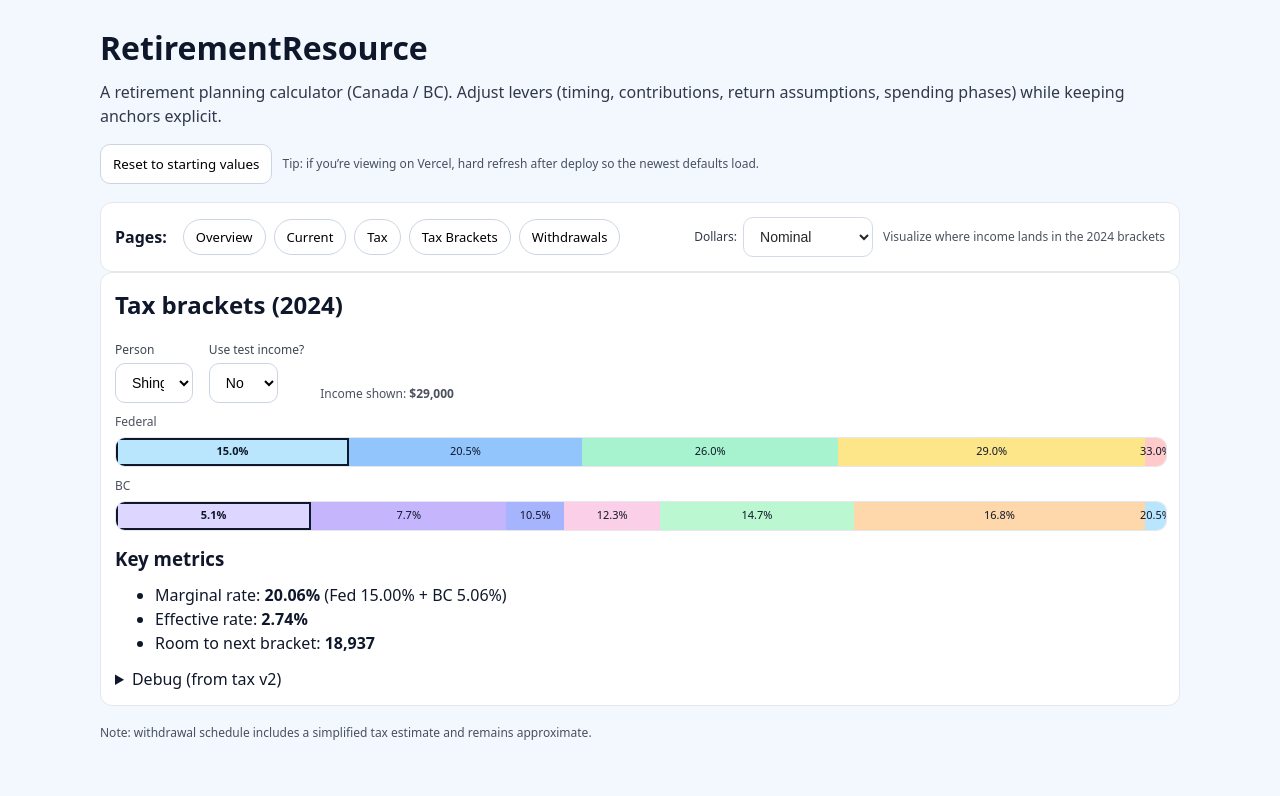
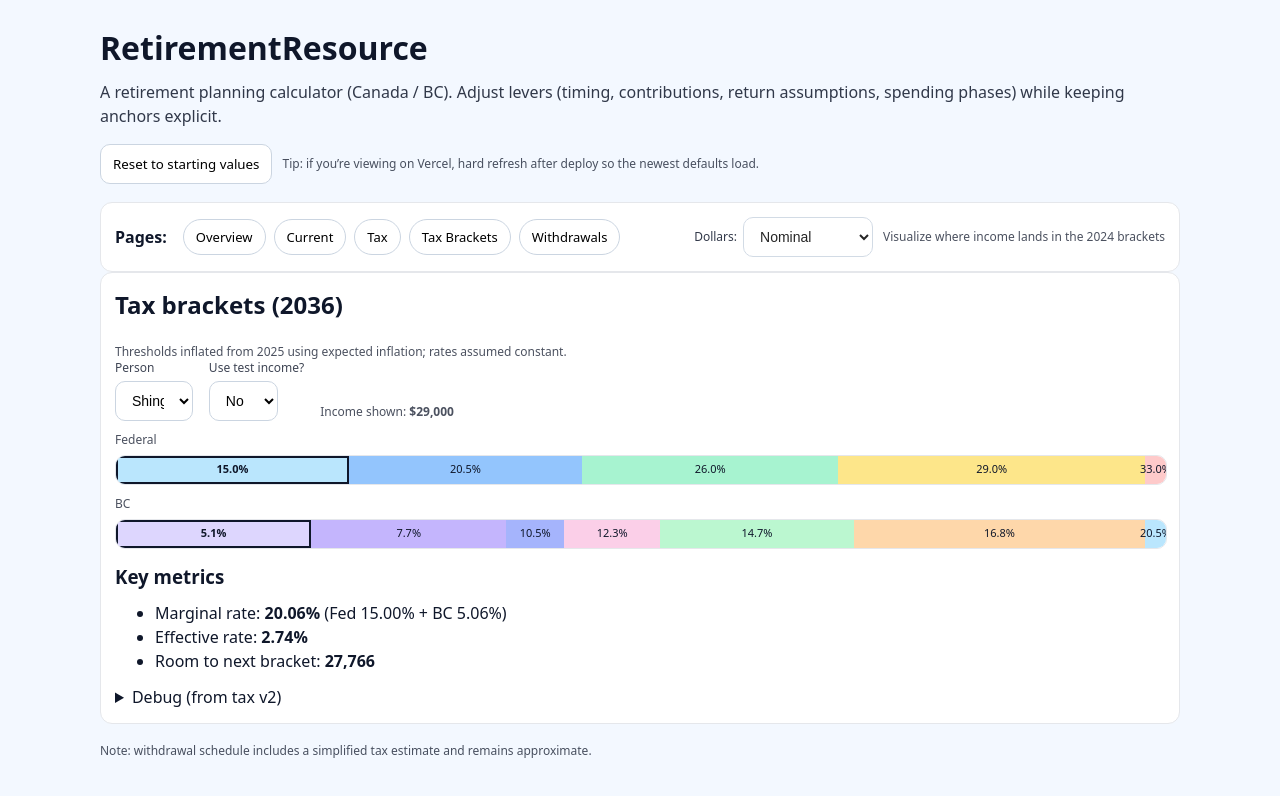
Before and after one commit to kawabunga8/RetirementResource, a React (Vite) app: page / in a window 1280 px wide. Both pictures are taken after a click on the button "Tax Brackets". Shown: the top 796 px of the page. Built offline with nearby package versions, Linux system fonts and the light colour scheme.

Commit message:
Make Tax Brackets page follow selected tax year (inflate thresholds)

```diff
--- a/src/App.tsx
+++ b/src/App.tsx
@@ -11,6 +11,7 @@ import {
 } from "./planDefaults";
 import { TFSA_ANNUAL_LIMIT_BY_YEAR } from "./data/publicRules";
 import { computeHouseholdTax } from "./tax/v2";
+import { getBracketTableForYear } from "./tax/tables";
 import { buildWithdrawalSchedule } from "./withdrawals/engine";
 
 function Field({
@@ -1844,25 +1845,19 @@ return {
 
         {page === "taxBrackets" && (
         <section id="taxBrackets" className="card">
-          <h2>Tax brackets (2024)</h2>
+          <h2>Tax brackets ({vars.tax.taxYear})</h2>
           {(() => {
-            // 2024 brackets per prompt (planning visualization)
-            const FED = [
-              { upTo: 55867, rate: 0.15 },
-              { upTo: 111733, rate: 0.205 },
-              { upTo: 173205, rate: 0.26 },
-              { upTo: 246752, rate: 0.29 },
-              { upTo: Infinity, rate: 0.33 },
-            ];
-            const BC = [
-              { upTo: 47937, rate: 0.0506 },
-              { upTo: 95875, rate: 0.077 },
-              { upTo: 110076, rate: 0.105 },
-              { upTo: 133664, rate: 0.1229 },
-              { upTo: 181232, rate: 0.147 },
-              { upTo: 252752, rate: 0.168 },
-              { upTo: Infinity, rate: 0.205 },
-            ];
+            const bt = getBracketTableForYear({
+              taxYear: vars.tax.taxYear,
+              annualInflation: vars.expectedInflation,
+            });
+
+            const FED = bt.federal.brackets;
+            const BC = bt.bc.brackets;
+
+            const bracketNote = bt.baseYear === vars.tax.taxYear
+              ? `Using ${vars.tax.taxYear} tables.`
+              : `Thresholds inflated from ${bt.baseYear} using expected inflation; rates assumed constant.`;
 
             // state managed at App() level
 
@@ -1959,7 +1954,7 @@ return {
                       return (
                         <div
                           key={`${title}-${i}`}
-                          title={`${moneyY(from, 2024)} – ${Number.isFinite(b.upTo) ? moneyY(b.upTo, 2024) : "∞"} @ ${(b.rate * 100).toFixed(2)}%`}
+                          title={`${moneyY(from, vars.tax.taxYear)} – ${Number.isFinite(b.upTo) ? moneyY(b.upTo, vars.tax.taxYear) : "∞"} @ ${(b.rate * 100).toFixed(2)}%`}
                           style={{
                             width: `${Math.max(2, w)}%`,
                             background: bg,
@@ -1984,6 +1979,10 @@ return {
 
             return (
               <>
+                <div style={{ fontSize: 12, opacity: 0.75, marginTop: 2 }}>
+                  {bracketNote}
+                </div>
+
                 <div className="selectRow">
                   <Field label="Person">
                     <select
--- a/src/tax/tables.ts
+++ b/src/tax/tables.ts
@@ -81,3 +81,40 @@ export function pickTaxTables(taxYear: number): TaxYearTables {
   const eligible = sorted.filter((t) => t.year <= taxYear);
   return (eligible.length ? eligible[eligible.length - 1] : sorted[0])!;
 }
+
+function indexThreshold(threshold: number, fromYear: number, toYear: number, annualInflation: number) {
+  if (!Number.isFinite(threshold) || threshold === Infinity) return threshold;
+  const years = Math.max(0, toYear - fromYear);
+  const growth = Math.pow(1 + Math.max(0, annualInflation), years);
+  return threshold * growth;
+}
+
+/**
+ * Return brackets for any year.
+ *
+ * If we don't have exact tables for taxYear, we inflate the nearest base-year thresholds using annualInflation.
+ * Rates are assumed constant (planning approximation).
+ */
+export function getBracketTableForYear(params: {
+  taxYear: number;
+  annualInflation: number;
+}) {
+  const base = pickTaxTables(params.taxYear);
+
+  const inflate = (brackets: Bracket[]) =>
+    brackets.map((b) => ({
+      upTo: indexThreshold(b.upTo, base.year, params.taxYear, params.annualInflation),
+      rate: b.rate,
+    }));
+
+  return {
+    baseYear: base.year,
+    taxYear: params.taxYear,
+    federal: {
+      brackets: inflate(base.federal.brackets),
+    },
+    bc: {
+      brackets: inflate(base.bc.brackets),
+    },
+  };
+}
```
